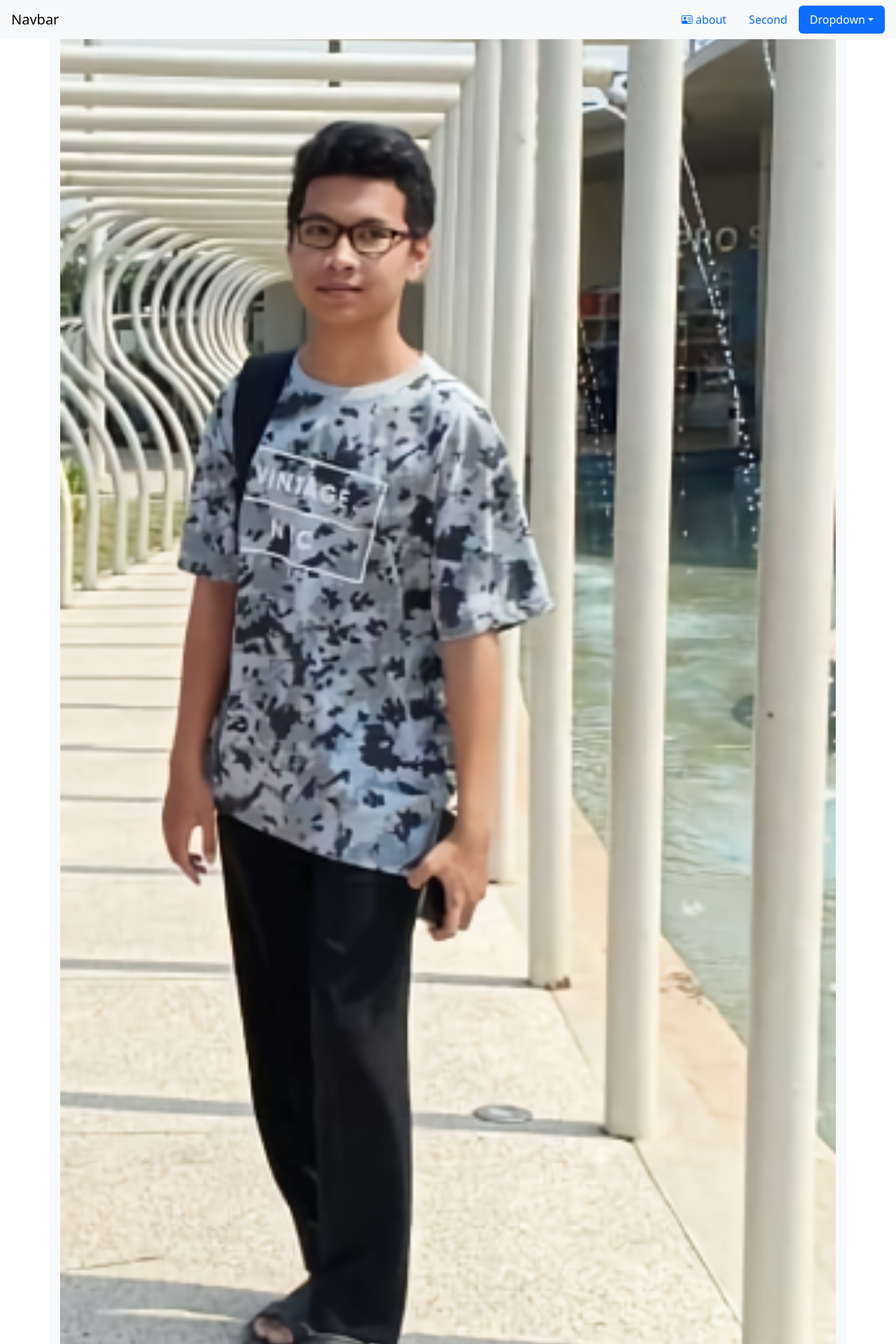
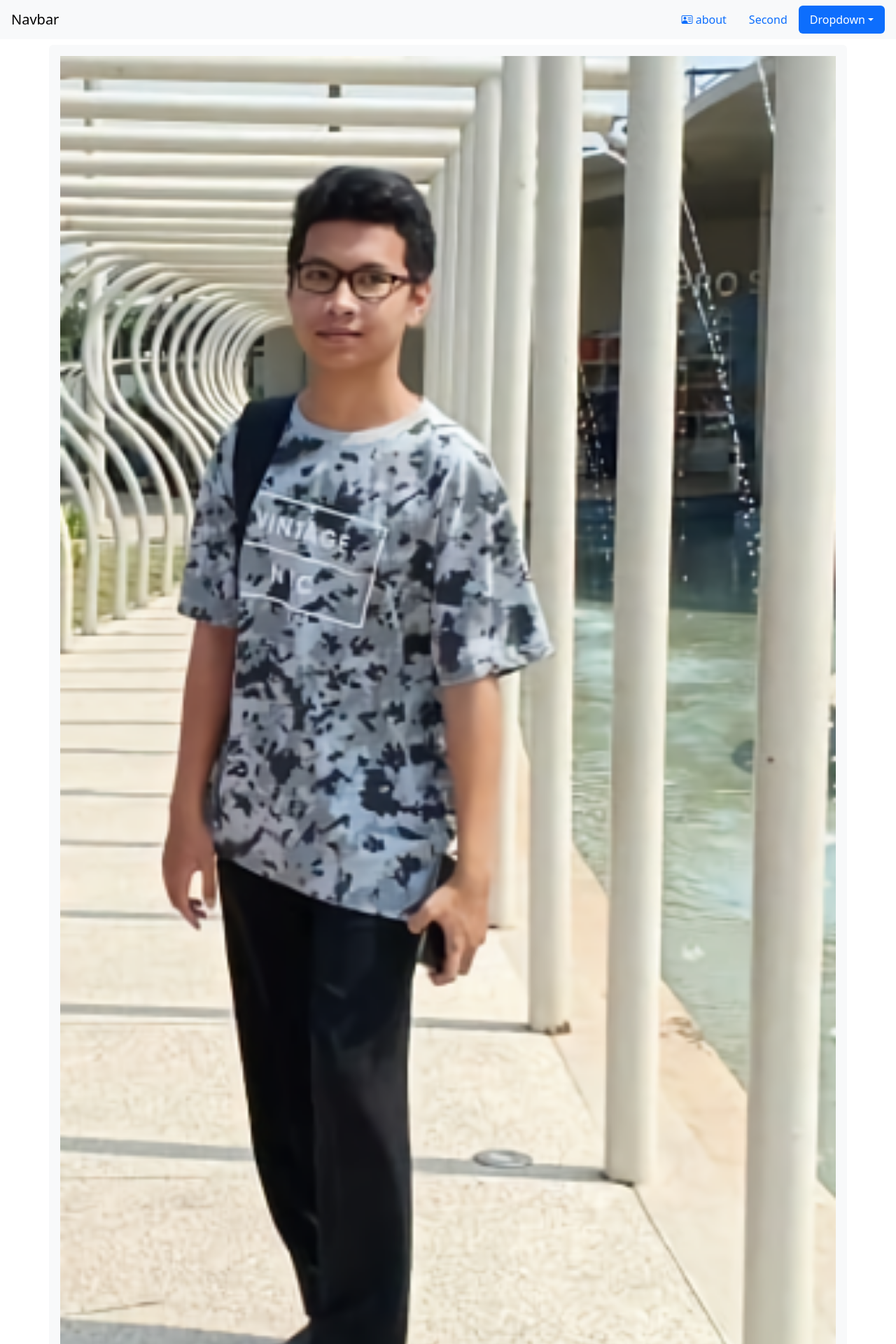
Before and after one commit to MRaihanZ/MyPortfolio, a PHP site: page / in a window 1280 px wide. Shown: the top 1920 px of the page at 70% size. Run offline with PHP 8.4, Linux system fonts and the light colour scheme.

```diff
--- a/assets/css/index.css
+++ b/assets/css/index.css
@@ -5,4 +5,9 @@ body {
     position: fixed;
     z-index: 100;
     width: 100%;
+    margin-top: -5%;
 }
+
+.main {
+    margin-top: 5%;
+}
```
